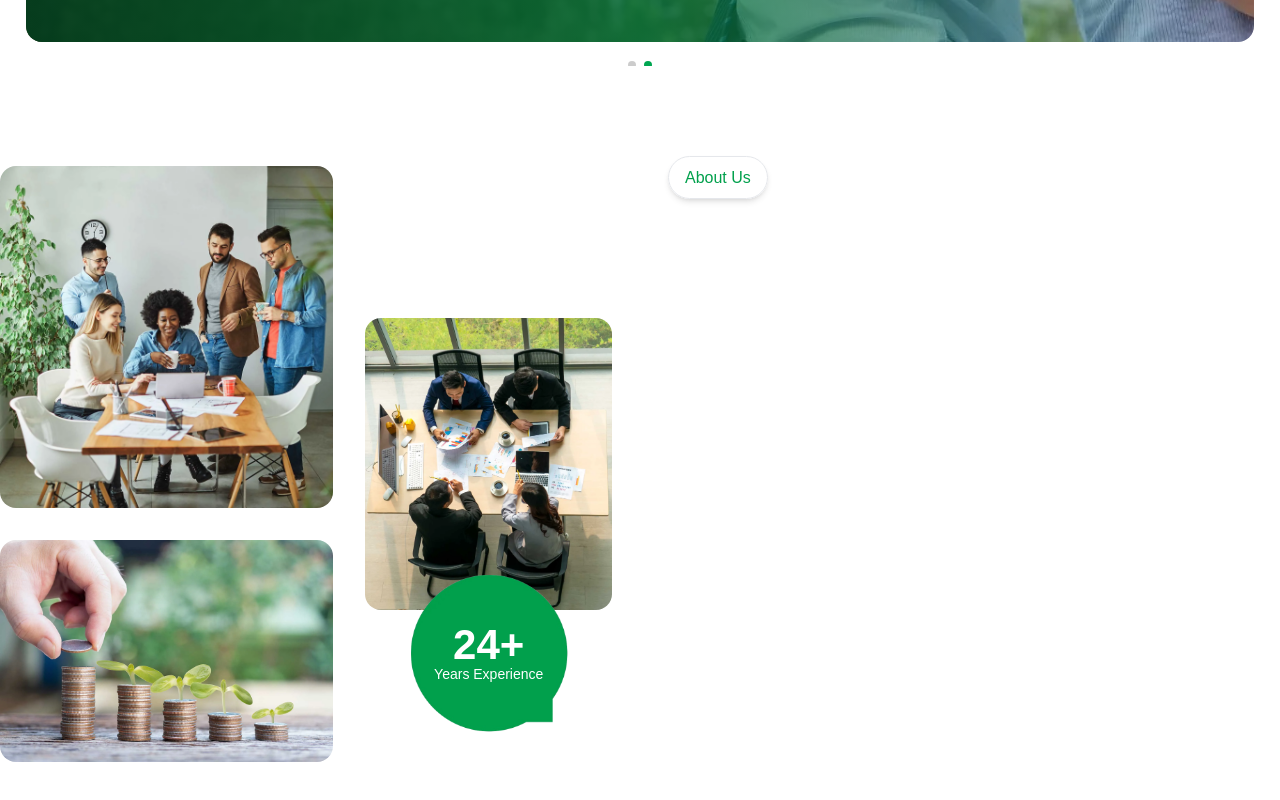
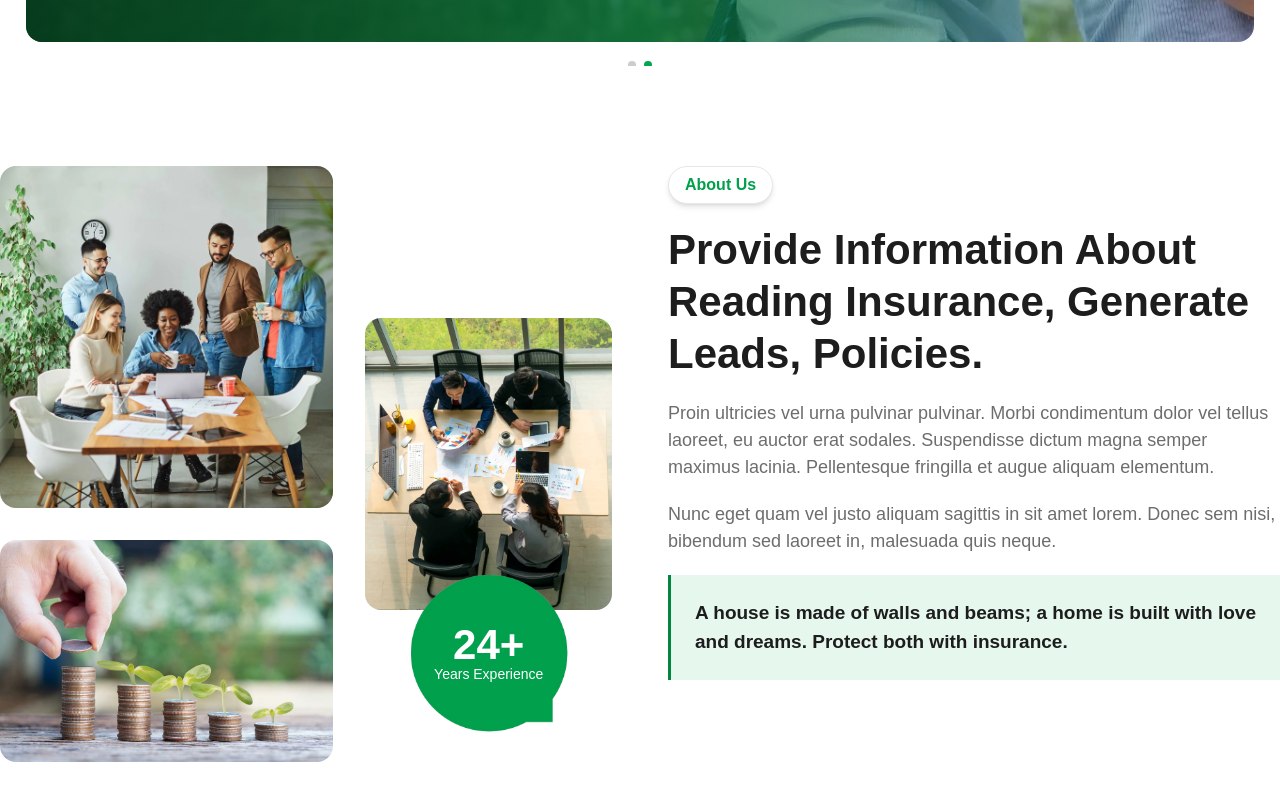
Before and after one commit to Naofel-Badsha/full-custom-nextjs-project, a Next.js app: page / in a window 1280 px wide. Shown: the part 1106-1906 px from the top of the page. Built offline with nearby package versions, Linux system fonts and the light colour scheme.

Commit message:
added about section right side content

```diff
--- a/src/app/components/HomePagesAllSection/HeroSection/HAboutUsSection.tsx
+++ b/src/app/components/HomePagesAllSection/HeroSection/HAboutUsSection.tsx
@@ -58,9 +58,14 @@ const HAboutUsSection = () => {
 
                 {/*-----------Right-------Side---------*/}
                 <div className="flex-1">
-                    <div className="">
-                      <span className="py-3 px-4 shadow-md bg-white rounded-full text-[#01A04C] border-[1px] border-gray-200 font-medium">About Us</span>
-
+                    <div className="space-y-5">
+                        <div className="w-fit py-1.5 px-4 shadow-md bg-white rounded-full text-[#01A04C] border-[1px] border-gray-200 font-semibold ">About Us</div>
+                        <h2 className="text-[#1d1d1d] font-semibold text-[42px] capitalize leading-13">Provide information about reading insurance, generate leads, policies.</h2>
+                        <p className="text-[18px] font-light text-[#6d6d6d]">Proin ultricies vel urna pulvinar pulvinar. Morbi condimentum dolor vel tellus laoreet, eu auctor erat sodales. Suspendisse dictum magna semper maximus lacinia. Pellentesque fringilla et augue aliquam elementum.</p>
+                        <p className="text-[18px] font-light text-[#6d6d6d]">Nunc eget quam vel justo aliquam sagittis in sit amet lorem. Donec sem nisi, bibendum sed laoreet in, malesuada quis neque.</p>
+                     <div className="bg-[#E6F7EE] p-6 border-l-3 border-[#00863F]">
+                       <p className="text-[#1d1d1d] text-[19px] font-semibold ">A house is made of walls and beams; a home is built with love and dreams. Protect both with insurance.</p>
+                     </div>
                     </div>
                 </div>
             </div>
```
